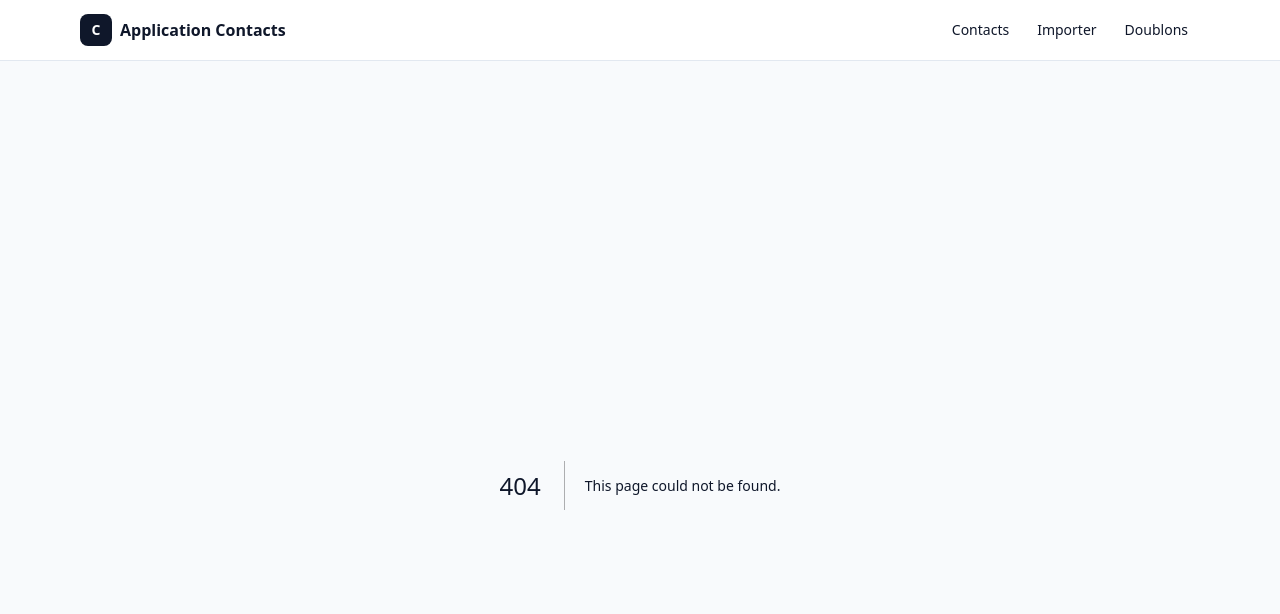
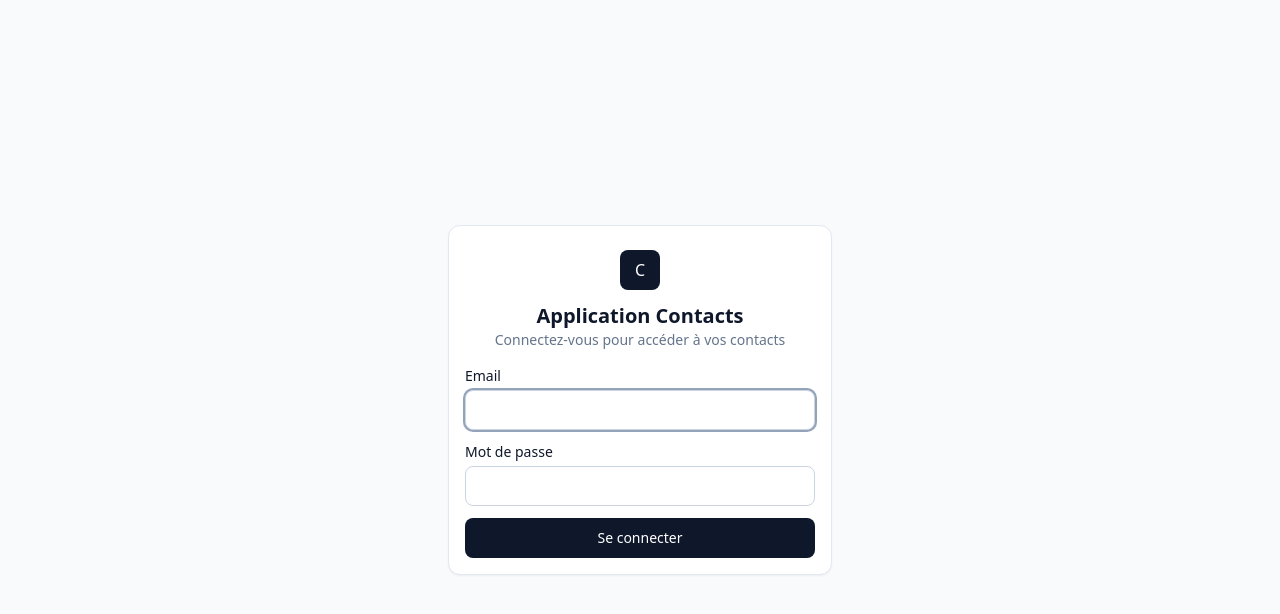
Before and after one commit to moumymoumy/contacts-app, a Next.js app: page /login in a window 1280 px wide. Before the commit this address had no page. Shown: the top 614 px of the page. Built offline with nearby package versions, Linux system fonts and the light colour scheme; no server answers.

Commit message:
Ajout de l'authentification

```diff
--- /dev/null
+++ b/src/app/(app)/layout.tsx
@@ -0,0 +1,34 @@
+import { AuthGate } from "@/components/auth-gate";
+import { LogoutButton } from "@/components/logout-button";
+
+export default function AppLayout({ children }: { children: React.ReactNode }) {
+  return (
+    <AuthGate>
+      <div className="flex min-h-screen flex-col">
+        <header className="sticky top-0 z-40 border-b border-slate-200 bg-white/90 backdrop-blur">
+          <div className="mx-auto flex max-w-6xl items-center justify-between px-4 py-3">
+            <a href="/" className="flex items-center gap-2 font-semibold text-slate-900">
+              <span className="flex h-8 w-8 items-center justify-center rounded-lg bg-slate-900 text-white text-sm">
+                C
+              </span>
+              Application Contacts
+            </a>
+            <nav className="flex items-center gap-1 text-sm">
+              <a href="/" className="rounded-lg px-3 py-2 hover:bg-slate-100">
+                Contacts
+              </a>
+              <a href="/import" className="rounded-lg px-3 py-2 hover:bg-slate-100">
+                Importer
+              </a>
+              <a href="/doublons" className="rounded-lg px-3 py-2 hover:bg-slate-100">
+                Doublons
+              </a>
+              <LogoutButton />
+            </nav>
+          </div>
+        </header>
+        <main className="mx-auto w-full max-w-6xl flex-1 px-4 py-6">{children}</main>
+      </div>
+    </AuthGate>
+  );
+}
--- a/src/app/layout.tsx
+++ b/src/app/layout.tsx
@@ -35,31 +35,8 @@ export default function RootLayout({
   return (
     <html lang="fr">
       <body className="min-h-screen bg-slate-50 text-slate-900 antialiased">
-        <div className="flex min-h-screen flex-col">
-          <header className="sticky top-0 z-40 border-b border-slate-200 bg-white/90 backdrop-blur">
-            <div className="mx-auto flex max-w-6xl items-center justify-between px-4 py-3">
-              <a href="/" className="flex items-center gap-2 font-semibold text-slate-900">
-                <span className="flex h-8 w-8 items-center justify-center rounded-lg bg-slate-900 text-white text-sm">
-                  C
-                </span>
-                Application Contacts
-              </a>
-              <nav className="flex items-center gap-1 text-sm">
-                <a href="/" className="rounded-lg px-3 py-2 hover:bg-slate-100">
-                  Contacts
-                </a>
-                <a href="/import" className="rounded-lg px-3 py-2 hover:bg-slate-100">
-                  Importer
-                </a>
-                <a href="/doublons" className="rounded-lg px-3 py-2 hover:bg-slate-100">
-                  Doublons
-                </a>
-              </nav>
-            </div>
-          </header>
-          <main className="mx-auto w-full max-w-6xl flex-1 px-4 py-6">{children}</main>
-          <PwaInstaller />
-        </div>
+        {children}
+        <PwaInstaller />
       </body>
     </html>
   );
--- /dev/null
+++ b/src/app/login/page.tsx
@@ -0,0 +1,89 @@
+"use client";
+
+import * as React from "react";
+import { supabase } from "@/lib/supabase";
+import { Button } from "@/components/ui/button";
+import { Input } from "@/components/ui/input";
+import { Card, CardContent } from "@/components/ui/card";
+
+export default function LoginPage() {
+  const [email, setEmail] = React.useState("");
+  const [password, setPassword] = React.useState("");
+  const [loading, setLoading] = React.useState(false);
+  const [errorMsg, setErrorMsg] = React.useState<string | null>(null);
+
+  React.useEffect(() => {
+    // Si déjà connecté, redirige directement vers le dashboard
+    supabase.auth.getSession().then(({ data }) => {
+      if (data.session) {
+        window.location.href = "/";
+      }
+    });
+  }, []);
+
+  async function handleSubmit(e: React.FormEvent) {
+    e.preventDefault();
+    setErrorMsg(null);
+    setLoading(true);
+
+    const { error } = await supabase.auth.signInWithPassword({
+      email: email.trim(),
+      password,
+    });
+
+    setLoading(false);
+
+    if (error) {
+      setErrorMsg(
+        error.message === "Invalid login credentials"
+          ? "Email ou mot de passe incorrect."
+          : "Erreur de connexion : " + error.message
+      );
+      return;
+    }
+
+    window.location.href = "/";
+  }
+
+  return (
+    <div className="flex min-h-screen items-center justify-center bg-slate-50 px-4">
+      <Card className="w-full max-w-sm">
+        <CardContent className="space-y-4 pt-6">
+          <div className="text-center">
+            <span className="mx-auto mb-3 flex h-10 w-10 items-center justify-center rounded-lg bg-slate-900 text-white">
+              C
+            </span>
+            <h1 className="text-xl font-bold text-slate-900">Application Contacts</h1>
+            <p className="text-sm text-slate-500">Connectez-vous pour accéder à vos contacts</p>
+          </div>
+
+          <form onSubmit={handleSubmit} className="space-y-3">
+            <div>
+              <label className="mb-1 block text-sm font-medium">Email</label>
+              <Input
+                type="email"
+                value={email}
+                onChange={(e) => setEmail(e.target.value)}
+                required
+                autoFocus
+              />
+            </div>
+            <div>
+              <label className="mb-1 block text-sm font-medium">Mot de passe</label>
+              <Input
+                type="password"
+                value={password}
+                onChange={(e) => setPassword(e.target.value)}
+                required
+              />
+            </div>
+            {errorMsg && <p className="text-sm text-red-600">{errorMsg}</p>}
+            <Button type="submit" className="w-full" disabled={loading}>
+              {loading ? "Connexion..." : "Se connecter"}
+            </Button>
+          </form>
+        </CardContent>
+      </Card>
+    </div>
+  );
+}
--- /dev/null
+++ b/src/components/auth-gate.tsx
@@ -0,0 +1,46 @@
+"use client";
+
+import * as React from "react";
+import { supabase } from "@/lib/supabase";
+
+export function AuthGate({ children }: { children: React.ReactNode }) {
+  const [status, setStatus] = React.useState<"checking" | "authenticated" | "redirecting">(
+    "checking"
+  );
+
+  React.useEffect(() => {
+    let mounted = true;
+
+    supabase.auth.getSession().then(({ data }) => {
+      if (!mounted) return;
+      if (data.session) {
+        setStatus("authenticated");
+      } else {
+        setStatus("redirecting");
+        window.location.href = "/login";
+      }
+    });
+
+    const { data: listener } = supabase.auth.onAuthStateChange((_event, session) => {
+      if (!session) {
+        setStatus("redirecting");
+        window.location.href = "/login";
+      }
+    });
+
+    return () => {
+      mounted = false;
+      listener.subscription.unsubscribe();
+    };
+  }, []);
+
+  if (status !== "authenticated") {
+    return (
+      <div className="flex min-h-[60vh] items-center justify-center text-sm text-slate-400">
+        Vérification de la session...
+      </div>
+    );
+  }
+
+  return <>{children}</>;
+}
--- /dev/null
+++ b/src/components/logout-button.tsx
@@ -0,0 +1,32 @@
+"use client";
+
+import * as React from "react";
+import { supabase } from "@/lib/supabase";
+import { Button } from "@/components/ui/button";
+
+export function LogoutButton() {
+  const [visible, setVisible] = React.useState(false);
+
+  React.useEffect(() => {
+    supabase.auth.getSession().then(({ data }) => {
+      setVisible(!!data.session);
+    });
+    const { data: listener } = supabase.auth.onAuthStateChange((_event, session) => {
+      setVisible(!!session);
+    });
+    return () => listener.subscription.unsubscribe();
+  }, []);
+
+  async function handleLogout() {
+    await supabase.auth.signOut();
+    window.location.href = "/login";
+  }
+
+  if (!visible) return null;
+
+  return (
+    <Button variant="ghost" size="sm" onClick={handleLogout}>
+      Déconnexion
+    </Button>
+  );
+}
```
Also changed, not shown: src/app/(app)/doublons/page.tsx (renamed from src/app/doublons/page.tsx), src/app/(app)/import/page.tsx (renamed from src/app/import/page.tsx), src/app/(app)/page.tsx (renamed from src/app/page.tsx), 2 other files (tests, documents, lock files or other folders).
